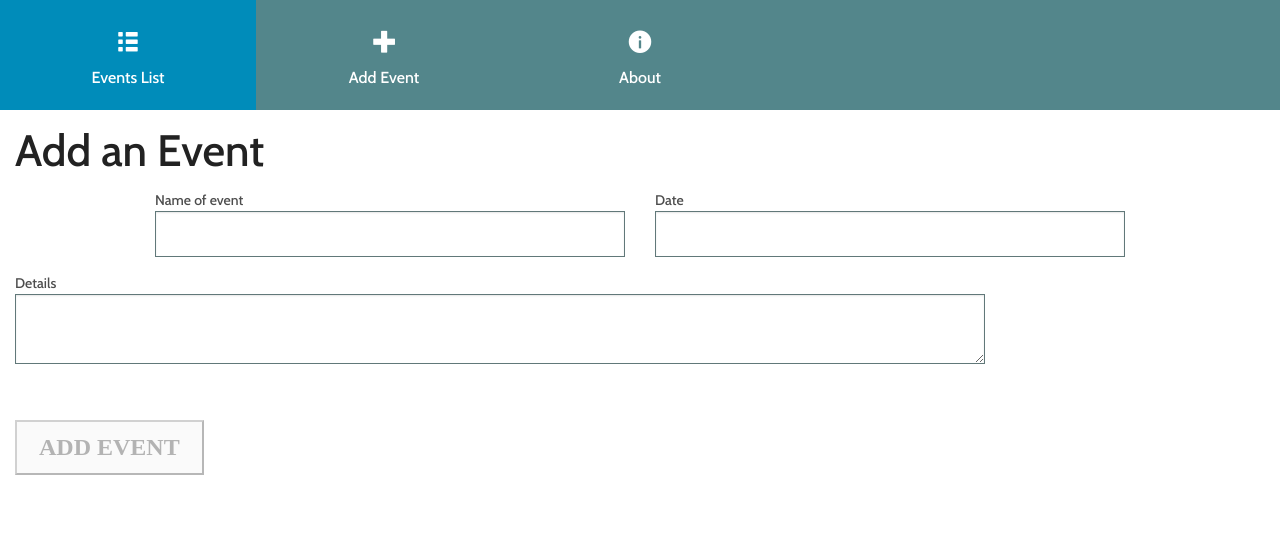
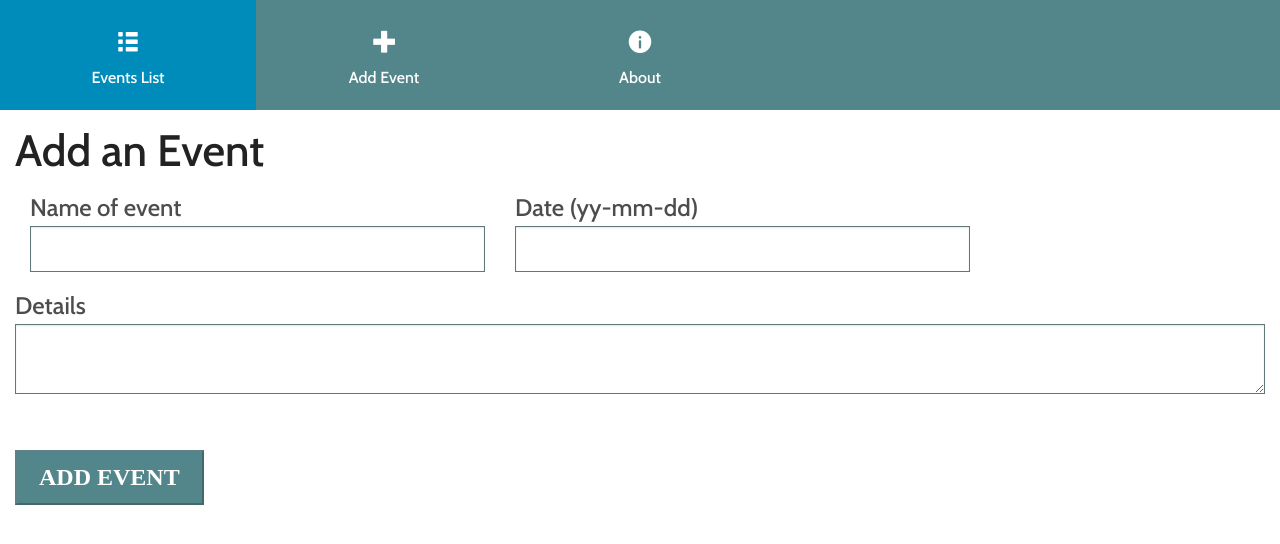
Before and after one commit to imrebartis/eventmanager, an Angular app: page /event in a window 1280 px wide. Shown: the top 544 px of the page. Built offline with nearby package versions, Linux system fonts and the light colour scheme; no server answers.

Commit message:
updated event css

```diff
--- a/src/app/event/event.component.css
+++ b/src/app/event/event.component.css
@@ -1,8 +1,3 @@
-
-$bg: #2A3136;
-$text-color: #88949D;
-$accent-color: #00E4AC;
-
 label {
     color:$accent-color;
     font-size:1.5em;
@@ -12,7 +7,7 @@ input[type='text'],textarea {
     background:none;
     border: 1px solid #617879;
     padding:22px 15px;
-    color:$text-color;
+    color:#88949D;
 }
 
 textarea {
@@ -20,8 +15,8 @@ textarea {
 }
 
 .filled {
-    background:$accent-color;
-    color:$bg;
+    background:#53868B;
+    color:white;
     float:left;
     border-radius:0;
     font-size: 1.5em;
--- a/src/app/event/event.component.html
+++ b/src/app/event/event.component.html
@@ -5,7 +5,7 @@
   </div>
 
   <form [formGroup]="eventForm" (ngSubmit)="addEvent(eventForm.value)">
-    <div class="row">
+    <div class="row columns">
       <div class="columns small-12 medium-6">
         <label>Name of event
           <input type="text" name="name" [formControl]="eventForm.controls['name']">
@@ -13,13 +13,13 @@
         <div class="alert" *ngIf="!eventForm.controls['name'].valid && eventForm.controls['name'].touched">You must specify a name.</div>
       </div>
       <div class="columns small-12 medium-6">
-        <label>Date
+        <label>Date (yy-mm-dd)
           <input type="text" name="date" [formControl]="eventForm.controls['date']">
         </label>
         <div class="alert" *ngIf="!eventForm.controls['date'].valid && eventForm.controls['date'].touched">You must specify a date.</div>
       </div>
     </div>
-      <div class="row columns">
+      <div class="columns">
         <label>Details
           <textarea name="details" id="details" [formControl]="eventForm.controls['details']"></textarea>
         </label>
```
